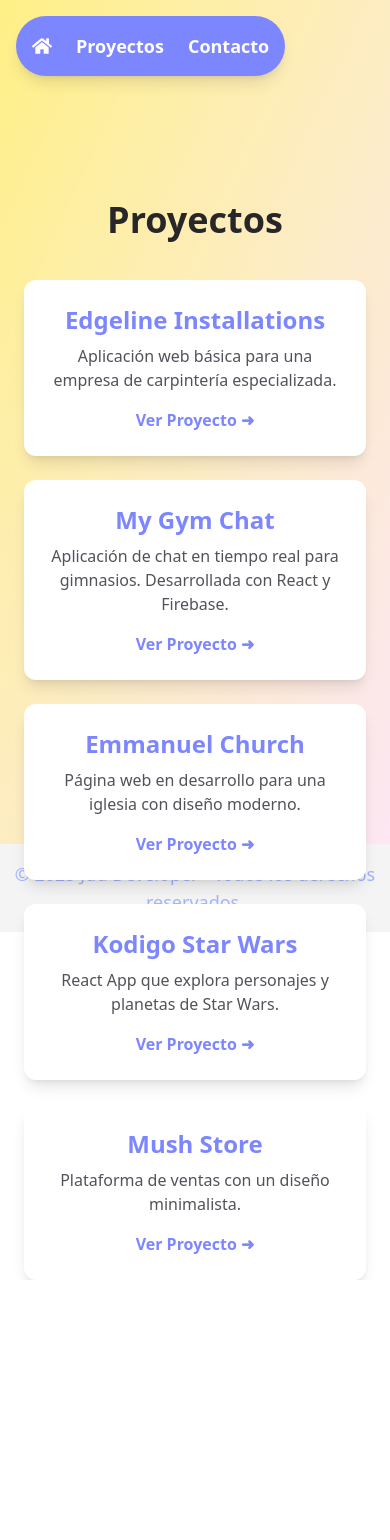
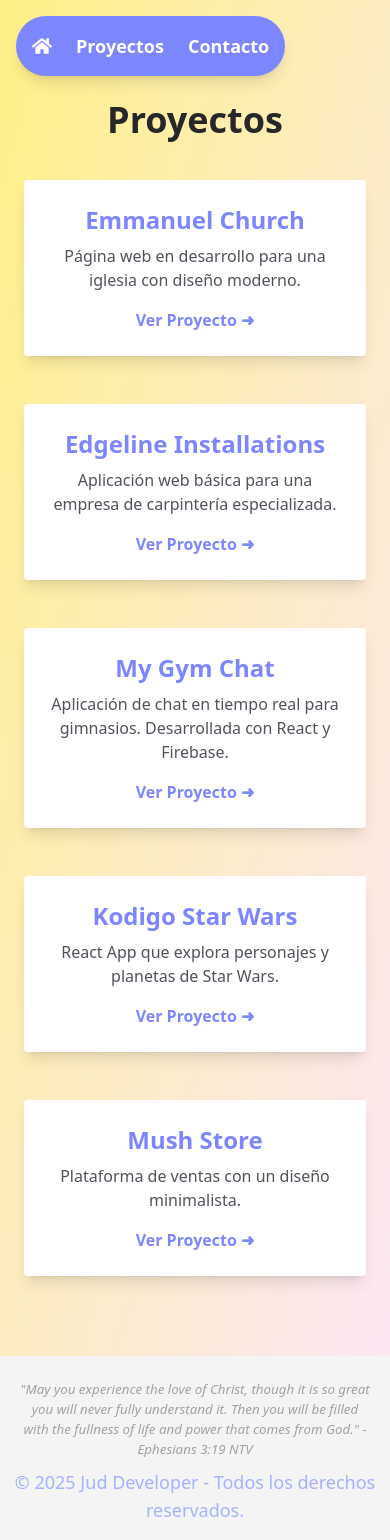
Before and after one commit to judsther/My-Portfolio, a React (Vite) app: page /proyectos in a window 390 px wide. Before the commit the page ends 1280 px from the top, so only its background shows below. Built offline with nearby package versions, Linux system fonts and the light colour scheme.

Commit message:
fixed responsive problem

```diff
--- a/src/assets/components/Footer.jsx
+++ b/src/assets/components/Footer.jsx
@@ -1,6 +1,8 @@
 export default function Footer() {
     return (
-      <footer className="bg-zinc-100 text-indigo-300 text-center py-4">
+      <footer className="bg-zinc-100 text-indigo-300 text-center py-4 px-3">
+        <p className="text-neutral-400 text-[10pt] py-2 px-2 italic">
+        "May you experience the love of Christ, though it is so great you will never fully understand it. Then you will be filled with the fullness of life and power that comes from God." - Ephesians 3:19 NTV</p>
         <p className="text-lg">&copy; 2025 Jud Developer - Todos los derechos reservados.</p>
       </footer>
     );
--- a/src/assets/components/Hero/Hero.jsx
+++ b/src/assets/components/Hero/Hero.jsx
@@ -2,8 +2,9 @@
 
 export default function Hero() {
     return (
-      <section className="h-screen bg-gradient-to-br from-yellow-200 to-pink-100 text-zinc-600 flex flex-col items-center justify-center text-center">
+      <section className="h-auto bg-gradient-to-br from-yellow-200 to-pink-100 text-zinc-600 flex flex-col items-center justify-center text-center">
         {/* Imagen de perfil */}
+        <div className="pt-28">
         <div className="w-52 h-52 rounded-full overflow-hidden border-4 border-white shadow-lg">
           <img
             src="https://res.cloudinary.com/djsdqleik/image/upload/v1741056587/pict250130_0258330000_ksx2wk.jpg"
@@ -11,24 +12,29 @@
             className="w-full h-full object-cover"
           />
         </div>
+        </div>
 
         {/* Texto */}
-        <h1 className="text-5xl font-extrabold mt-14">¡Hola, soy Judith Guardado!</h1>
-        <p className="text-xl mt-2 font-semibold">Desarrolladora Web | Full Stack Jr.</p>
+        <div className="pb-14">
+        <h1 className="text-4xl md:text-3xl lg:text-5xl font-extrabold mt-14">¡Hola, soy Judith Guardado!</h1>
+        <p className="text-xl mt-2 font-semibold">Web Developer | Full Stack Jr.</p>
 
         {/* Bio */}
-        <p className="mt-4 max-w-lg text-lg text-zinc-700">
-          Desarrolladora Full Stack Jr buscando aportar soluciones creativas y eficientes a causas que impacten positivamente en la sociedad.
+        <p className="mt-4 px-3 md:px-50  text-lg text-zinc-700">
+          Desarrolladora Full Stack Jr buscando aportar soluciones creativas y eficientes para la digitalización de empresas por medio de páginas/aplicaciones web completas. <br /> <br />Abierta a aportar con mi trabajo a causas que impacten positivamente en la sociedad.
           Siempre en el camino de aprender y mejorar.
         </p>
+        </div>
+        {/* Botón */}
 
-        {/* Botón */}
+        <div className="pb-28">
         <Link
           to="/proyectos"
           className="mt-6 px-8 py-3 bg-indigo-400 text-white rounded-full text-lg font-semibold shadow-md hover:scale-105 transition"
         >
           Ver Proyectos
         </Link>
+        </div>
       </section>
     );
   }
--- a/src/assets/components/Projects/Projects.jsx
+++ b/src/assets/components/Projects/Projects.jsx
@@ -1,46 +1,53 @@
 export default function Projects() {
     const projects = [
       {
+      title: "Emmanuel Church",
+      link: "https://emmanuel-church-six.vercel.app/",
+      src: "https://res.cloudinary.com/djsdqleik/image/upload/v1743712319/Screenshot_2025-04-03_at_2.30.35_PM_gyat0q.png",
+      desc: "Página web en desarrollo para una iglesia con diseño moderno.",
+    },
+      {
         title: "Edgeline Installations",
         link: "https://www.edgelineinstallations.com",
+        src: "https://res.cloudinary.com/djsdqleik/image/upload/v1743712321/Screenshot_2025-04-03_at_2.29.30_PM_d0yor8.png",
         desc: "Aplicación web básica para una empresa de carpintería especializada.",
       },
       {
         title: "My Gym Chat",
         link: "https://my-gym-chat.vercel.app/",
+        src: "https://res.cloudinary.com/djsdqleik/image/upload/v1743712315/Screenshot_2025-04-03_at_2.28.43_PM_vqmedk.png",
         desc: "Aplicación de chat en tiempo real para gimnasios. Desarrollada con React y Firebase.",
-      },
-      {
-        title: "Emmanuel Church",
-        link: "https://emmanuel-church-six.vercel.app/",
-        desc: "Página web en desarrollo para una iglesia con diseño moderno.",
       },
       {
         title: "Kodigo Star Wars",
         link: "https://kodigo-starwars.dummy.website/session",
+        src: "",
         desc: "React App que explora personajes y planetas de Star Wars.",
       },
       {
         title: "Mush Store",
         link: "https://mush-beta.vercel.app",
+        src: "",
         desc: "Plataforma de ventas con un diseño minimalista.",
       },
     ];
 
     return (
-      <section className="px-6 pt-50 h-screen bg-gradient-to-br from-yellow-200 to-pink-100 text-gray-900 text-center">
+      <section className="px-6 pt-25 h-auto bg-gradient-to-br from-yellow-200 to-pink-100 text-gray-900 text-center">
+        <div className="md:pb-40">
         <h2 className="text-4xl font-bold mb-10 text-zinc-800">Proyectos</h2>
-        <div className="grid md:grid-cols-2 lg:grid-cols-3 gap-6">
+<div className="flex justify-center ">
+        <div className="grid md:grid-cols-2 lg:grid-cols-2 gap-12 pb-20">
           {projects.map((project, index) => (
             <div
               key={index}
-              className="relative group p-6 bg-white shadow-lg rounded-xl overflow-hidden transform hover:scale-105 transition duration-300"
+              className="relative group p-6 bg-white shadow-lg rounded overflow-hidden transform hover:scale-105 transition duration-300 md:w-[500px] md:h-[300px]"
             >
 
               <div className="absolute inset-0 opacity-0 group-hover:opacity-100 transition duration-300">
                 <iframe
                   src={project.link}
-                  className="w-full h-full rounded-xl"
+                  className="w-[1520px] h-[1080px] scale-33 origin-top-left"
                   loading="lazy"
                   title={project.title}
                 ></iframe>
@@ -57,13 +64,16 @@
                 href={project.link}
                 target="_blank"
                 rel="noopener noreferrer"
-                className="mt-4 inline-block text-indigo-400 font-bold relative z-20 group-hover:opacity-100 transition"
+                className="mt-4 inline-block text-indigo-400 font-bold relative z-20 group-hover:opacity-50 transition"
               >
                 Ver Proyecto ➜
               </a>
             </div>
           ))}
         </div>
+        </div>
+        </div>
       </section>
+
     );
   }
--- a/src/assets/pages/Contact/Contact.jsx
+++ b/src/assets/pages/Contact/Contact.jsx
@@ -14,7 +14,7 @@
 
       {/* Título */}
       <h2 className="text-4xl font-bold mt-14">Contáctame</h2>
-      <p className="text-lg mt-2 text-zinc-700">
+      <p className="text-lg mt-2 text-zinc-700 m-4 md:m-0">
         ¡Hablemos! Puedes escribirme por WhatsApp, correo o en mis redes:
       </p>
 
```
